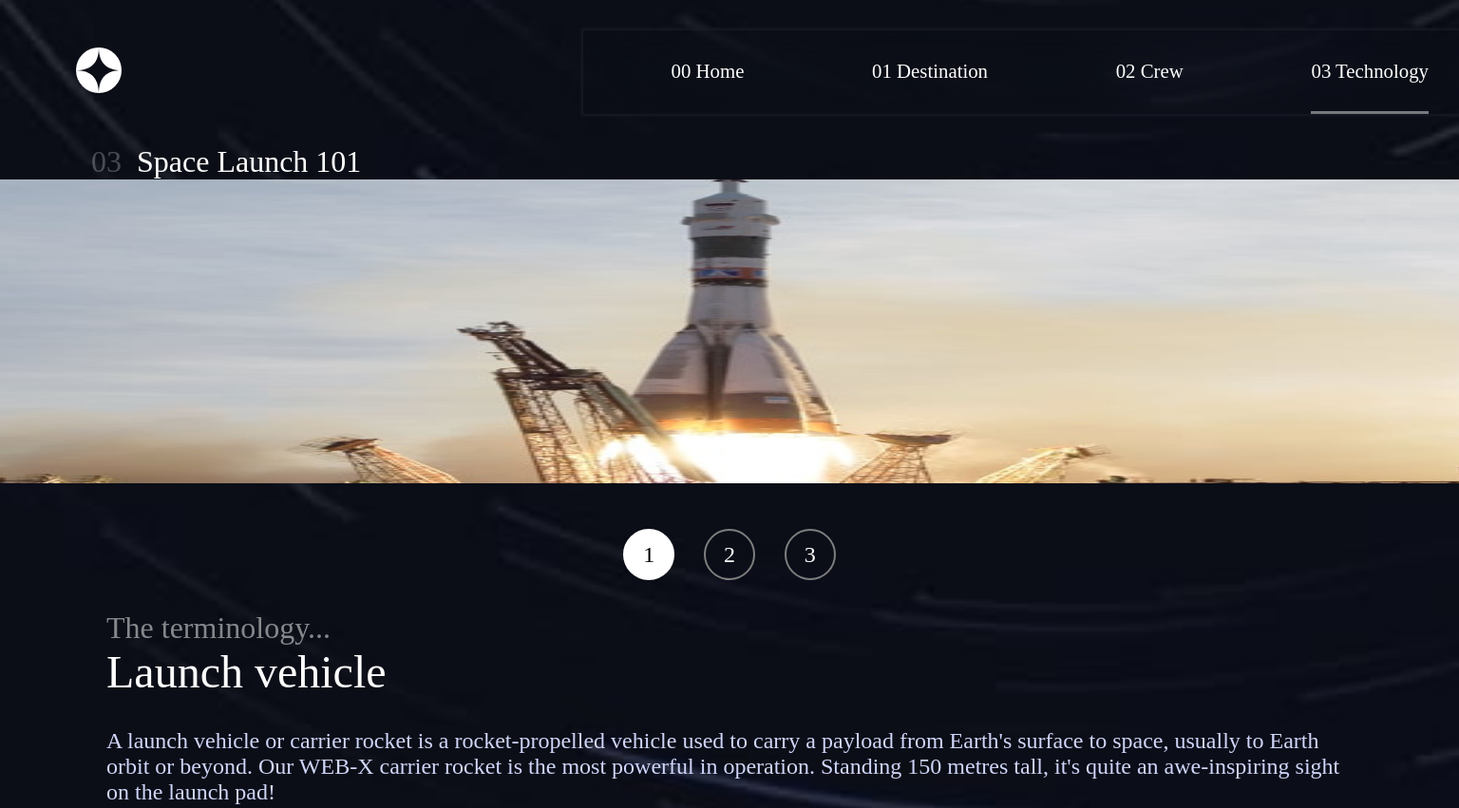
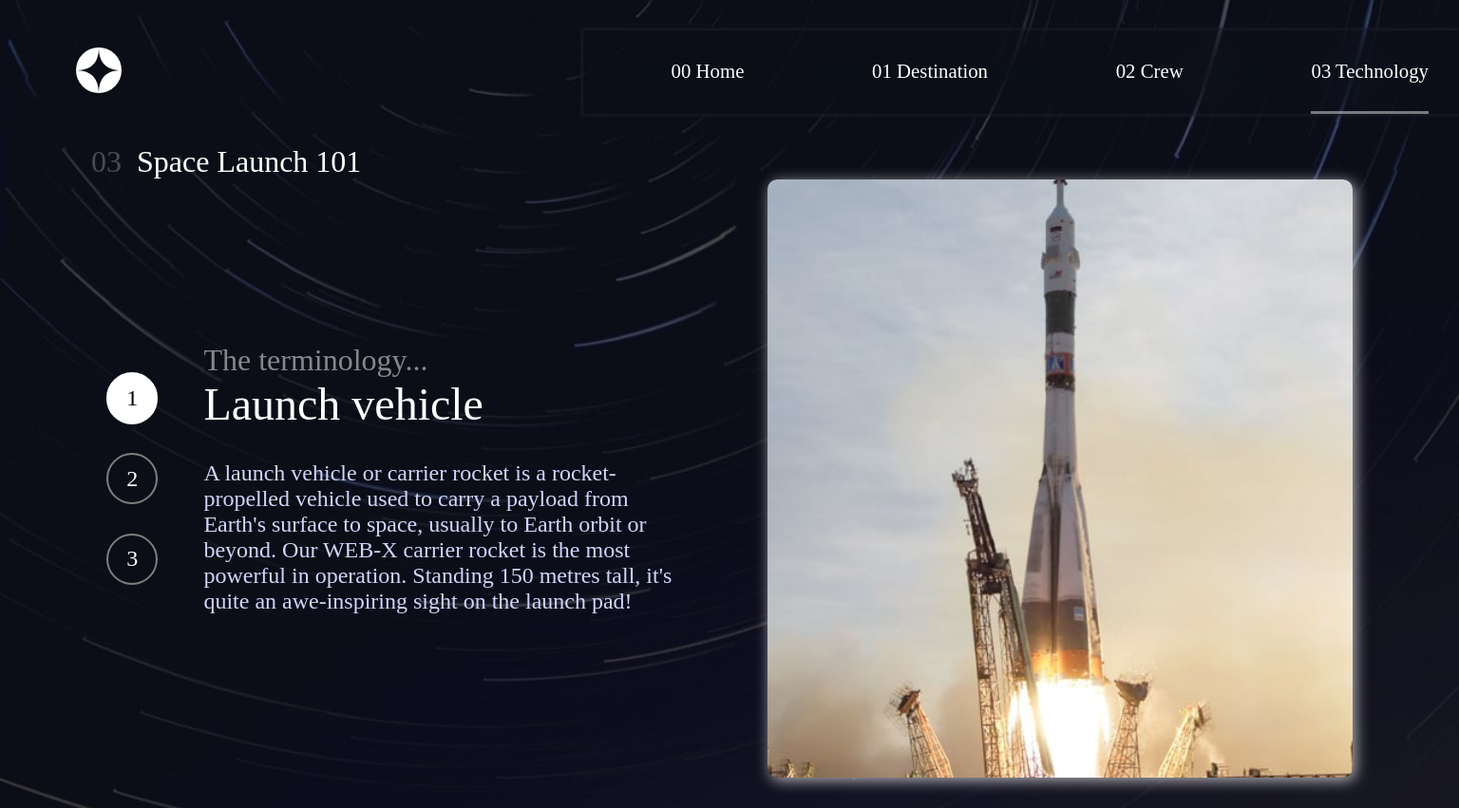
Before and after one commit to Buty06/space-tourism-website-main, a plain HTML site: page technology-vehicle.html in a window 1536 px wide. Shown: the top 851 px of the page at 95% size. Drawn offline with Linux system fonts and the light colour scheme; a web font is replaced by a local one.

Commit message:
Terminada la version tablet y desktop de technology, empezando la ultima face que es la de barbas.js

```diff
--- a/starter-code/technology.css
+++ b/starter-code/technology.css
@@ -76,3 +76,61 @@ body {
     border: 2px solid #7e7e7e;
   }
 }
+
+@media (min-width: 768px) {
+  body {
+    background: url(./assets/technology/background-technology-tablet.jpg)
+      no-repeat;
+    background-position: center;
+    background-size: cover;
+  }
+
+  .main_sub_container{
+    grid-template-rows: 50rem 1fr;
+  }
+
+  .main_image{
+    object-fit: cover;
+    width:129%
+  }
+}
+
+@media (min-width: 1440px) {
+  body {
+    background: url(./assets/technology/background-technology-desktop.jpg)
+      no-repeat;
+    background-position: center;
+    background-size: cover;
+  }
+
+  .main_sub_container{
+    grid-template-rows: none;
+    grid-template-columns: 1fr 1fr;
+    gap: 5rem;
+  }
+
+  .main_image{
+    order: 2;
+  }
+
+  .main_text{
+    order: 1;
+    flex-direction: row;
+    gap: 3rem
+    ;
+  }
+
+  .main_image{
+    object-fit: contain;
+    width:100%;
+    box-shadow: 3px 3px 15px rgba(255, 255, 255, 0.685);
+    border-radius: 10px;
+  }
+
+  .buttons_container{
+    flex-direction: column;
+    width: auto;
+    height: 14rem;
+    margin: 0;
+  }
+}
```
